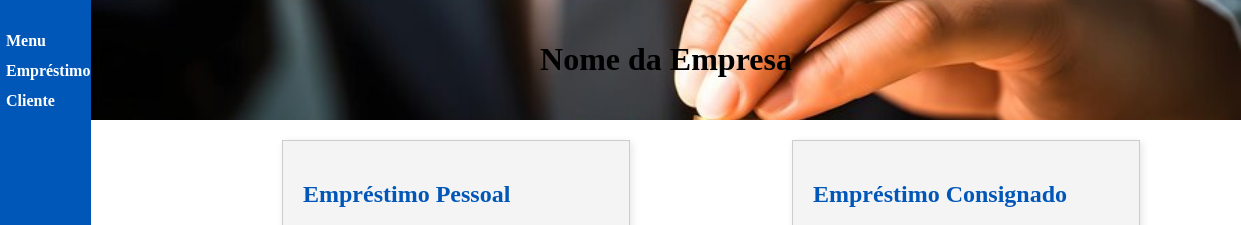
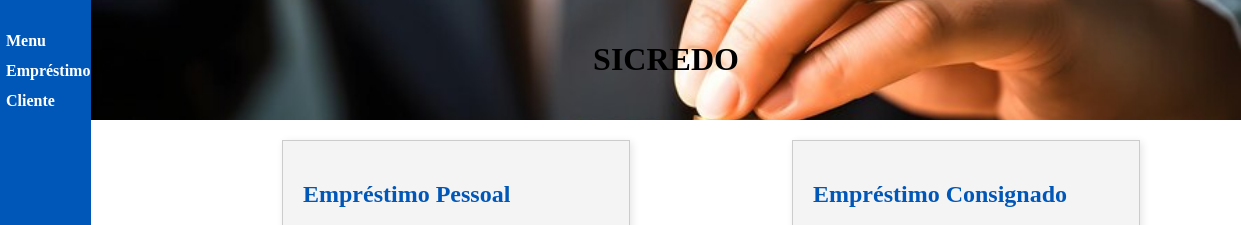
Before and after one commit to ViniDiazTec/ENTREGA_ATV2, a plain HTML site: page servicos/paginaEmprestimo.html in a window 1280 px wide. Shown: the top 225 px of the page, 39-1280 px from the left. Drawn offline with Linux system fonts and the light colour scheme.

Commit message:
Atualizaçao nos nomes das pastas e html titulos

```diff
--- a/servicos/pagina1.html
+++ b/servicos/paginaEmprestimo.html
@@ -38,7 +38,7 @@
 </aside>
     <!-- Cabeçalho do site com o nome da empresa -->
     <header>
-        <h1>Nome da Empresa</h1>
+        <h1>SICREDO</h1>
     </header>
 
     <!-- Container principal com as caixas de serviços -->
```
Also changed, not shown: servicos/indexMenuPrincipal.html (renamed from servicos/index.html), servicos/paginaSejaCliente.html (renamed from servicos/pagina2.html).
